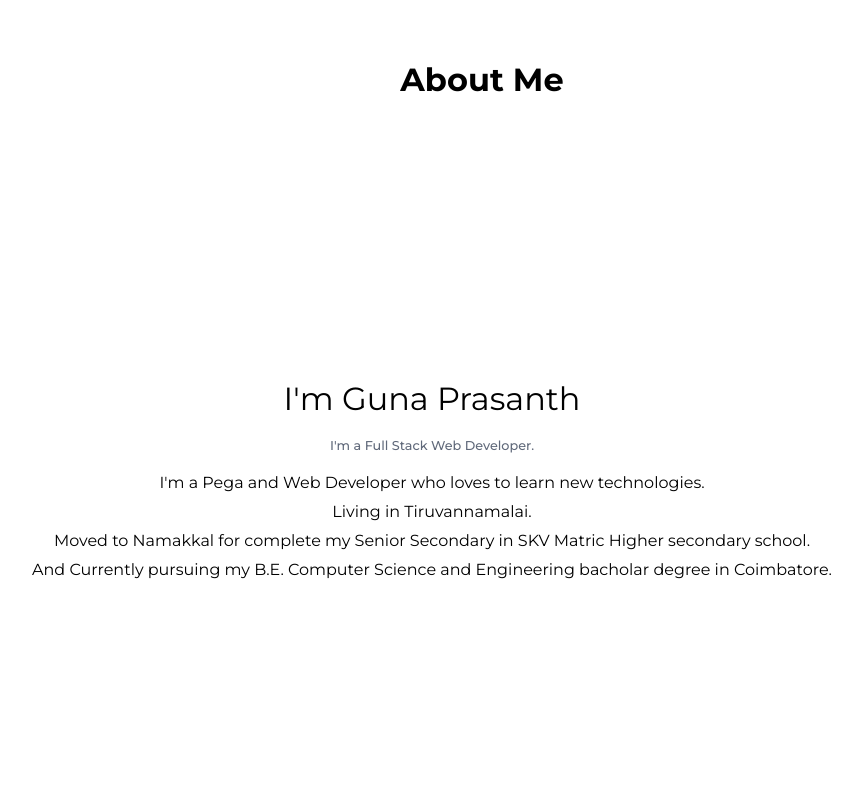
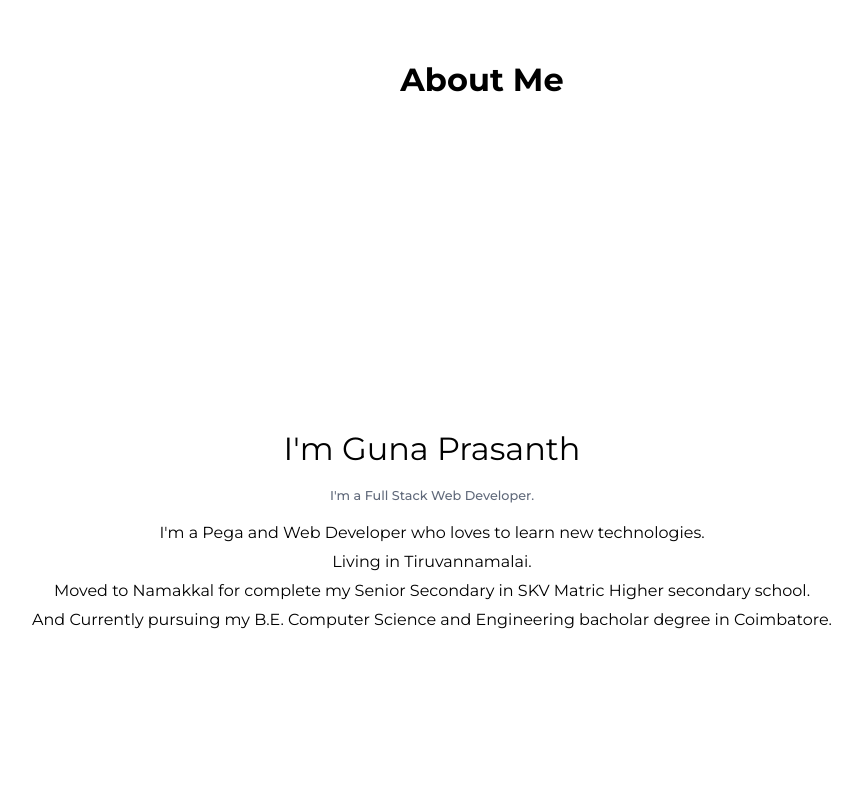
Before and after one commit to Guna-1527/Portfolio, a React (Vite) app: page / in a window 1280 px wide. Shown: the part 840-1640 px from the top of the page, without its empty margins (158-1020 px from the left). Built offline with nearby package versions, Linux system fonts and the light colour scheme.

Commit message:
Update about.css

```diff
--- a/src/components/Main/about.css
+++ b/src/components/Main/about.css
@@ -6,7 +6,8 @@
 .About__Width__Content {
     max-width: 1200px;
     height: 80vh;
-    margin: 0 auto;
+    margin: auto;
+    margin-top: 50px;
     display: flex;
     align-items: center;
     justify-content: space-between;
@@ -37,6 +38,7 @@
 }
 .About__Content__Text {
     margin-left: -100px;
+
     margin-top: 30px;
     align-items: flex-start;
     flex: 1;
```
